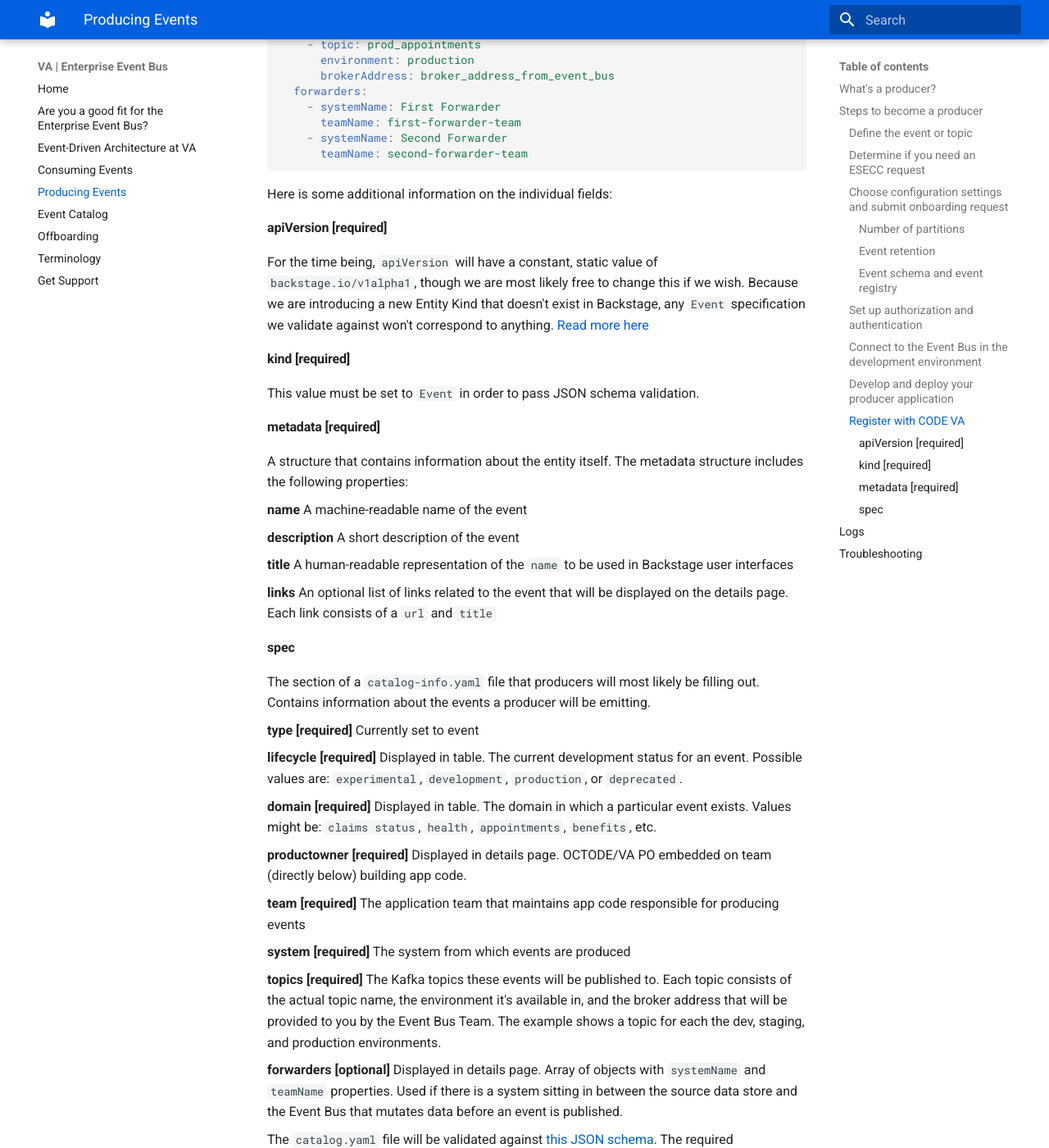
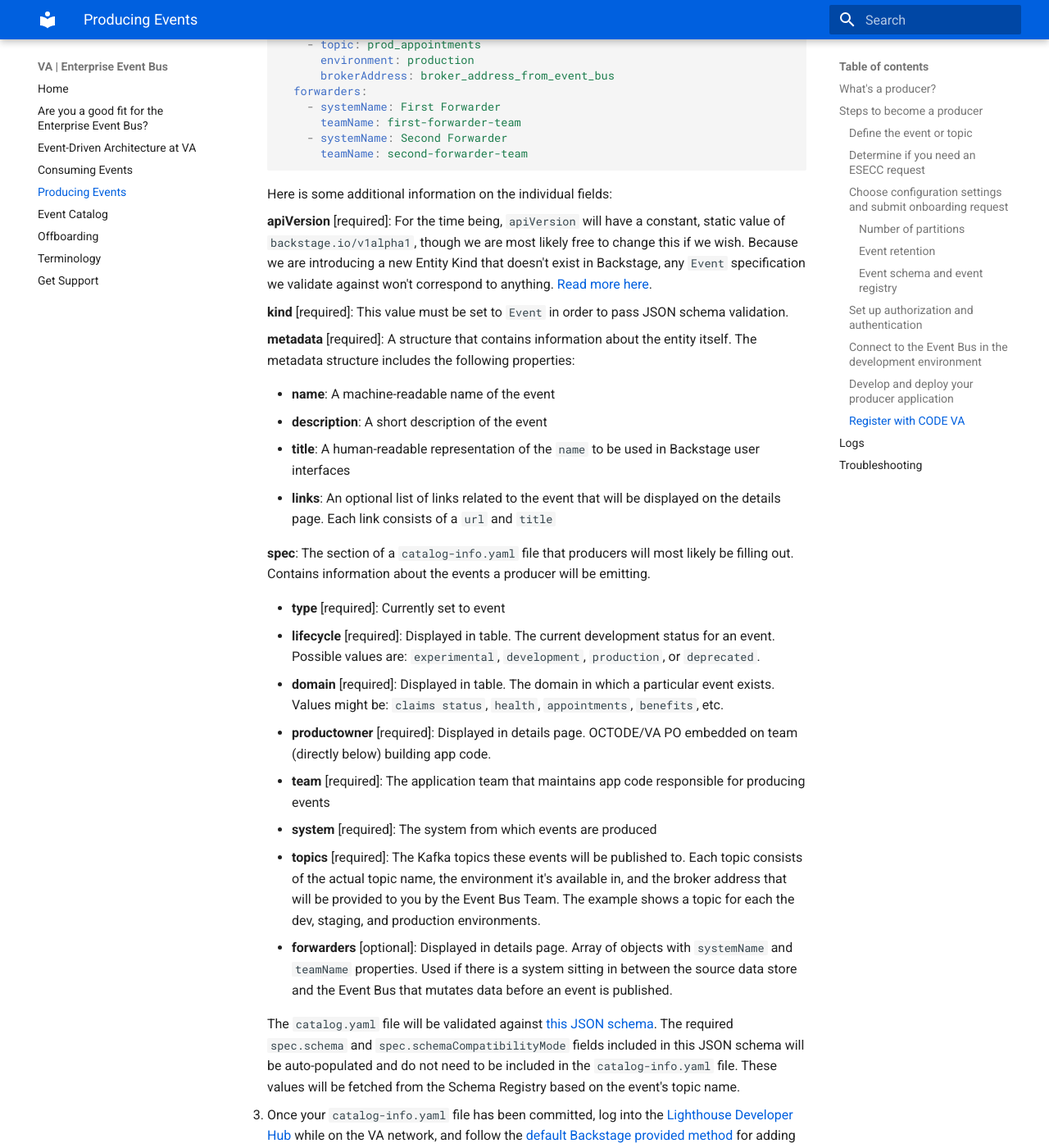
Before and after one commit to department-of-veterans-affairs/ves-event-bus-developer-portal, an MkDocs documentation site: the page built from docs/produce-events.md, in a window 1280 px wide and 1400 px high, scrolled down 6266 px. Shown: the whole window at 82% size. Built offline with MkDocs 1.6.1 and Material for MkDocs 9.7.7, drawn with Linux system fonts in a browser that asks for light colours; some of the changed text lies outside the part shown.

Commit message:
clean up producer field formatting

```diff
--- a/docs/produce-events.md
+++ b/docs/produce-events.md
@@ -205,53 +205,44 @@
 
     Here is some additional information on the individual fields:
 
+    **apiVersion** [required]: For the time being, `apiVersion` will have a constant, static value of `backstage.io/v1alpha1`, though we are most likely free to change this if we wish. Because we are introducing a new Entity Kind that doesn't exist in Backstage, any `Event` specification we validate against won't correspond to anything. [Read more here](https://backstage.io/docs/features/software-catalog/descriptor-format#apiversion-and-kind-required).
 
-    #### apiVersion [required]
-    For the time being, `apiVersion` will have a constant, static value of `backstage.io/v1alpha1`, though we are most likely free to change this if we wish. Because we are introducing a new Entity Kind that doesn't exist in Backstage, any `Event` specification we validate against won't correspond to anything. [Read more here](https://backstage.io/docs/features/software-catalog/descriptor-format#apiversion-and-kind-required)
+    **kind** [required]: This value must be set to `Event` in order to pass JSON schema validation.
 
-    #### kind [required]
-    This value must be set to `Event` in order to pass JSON schema validation.
+    **metadata** [required]: A structure that contains information about the entity itself. The metadata structure includes the following properties:
 
-    #### metadata [required]
-    A structure that contains information about the entity itself. The metadata structure includes the following properties:
+    * **name**: A machine-readable name of the event
 
-    **name**
-    A machine-readable name of the event
+    * **description**: A short description of the event
 
-    **description**
-    A short description of the event
+    * **title**: A human-readable representation of the `name` to be used in Backstage user interfaces
 
-    **title**
-    A human-readable representation of the `name` to be used in Backstage user interfaces
+    * **links**: An optional list of links related to the event that will be displayed on the details page. Each link consists of a `url` and `title`
 
-    **links**
-    An optional list of links related to the event that will be displayed on the details page. Each link consists of a `url` and `title`
+    **spec**: The section of a `catalog-info.yaml` file that producers will most likely be filling out. Contains information about the events a producer will be emitting.
 
-    #### spec
-    The section of a `catalog-info.yaml` file that producers will most likely be filling out. Contains information about the events a producer will be emitting.
-
-    **type [required]**
+    * **type** [required]:
     Currently set to event
 
-    **lifecycle [required]**
+    * **lifecycle** [required]:
     Displayed in table. The current development status for an event. Possible values are: `experimental`, `development`, `production`, or `deprecated`.
 
-    **domain [required]**
+    * **domain** [required]:
     Displayed in table. The domain in which a particular event exists. Values might be: `claims status`, `health`, `appointments`, `benefits`, etc.
 
-    **productowner [required]**
+    * **productowner** [required]:
     Displayed in details page. OCTODE/VA PO embedded on team (directly below) building app code.
 
-    **team [required]**
+    * **team** [required]:
     The application team that maintains app code responsible for producing events
 
-    **system [required]**
+    * **system** [required]:
     The system from which events are produced
 
-    **topics [required]**
+    * **topics** [required]:
     The Kafka topics these events will be published to. Each topic consists of the actual topic name, the environment it's available in, and the broker address that will be provided to you by the Event Bus Team. The example shows a topic for each the dev, staging, and production environments.
 
-    **forwarders [optional]**
+    * **forwarders** [optional]:
     Displayed in details page. Array of objects with `systemName` and `teamName` properties. Used if there is a system sitting in between the source data store and the Event Bus that mutates data before an event is published.
 
     The `catalog.yaml` file will be validated against [this JSON schema](https://github.com/department-of-veterans-affairs/ves-event-bus-backstage-plugins/blob/main/plugins/event-kind-backend/src/schema/Event.schema.json). The required `spec.schema` and `spec.schemaCompatibilityMode` fields included in this JSON schema will be auto-populated and do not need to be included in the `catalog-info.yaml` file. These values will be fetched from the Schema Registry based on the event's topic name.
```
Also changed, not shown: other parts of docs/produce-events.md (+1 -1 lines).
